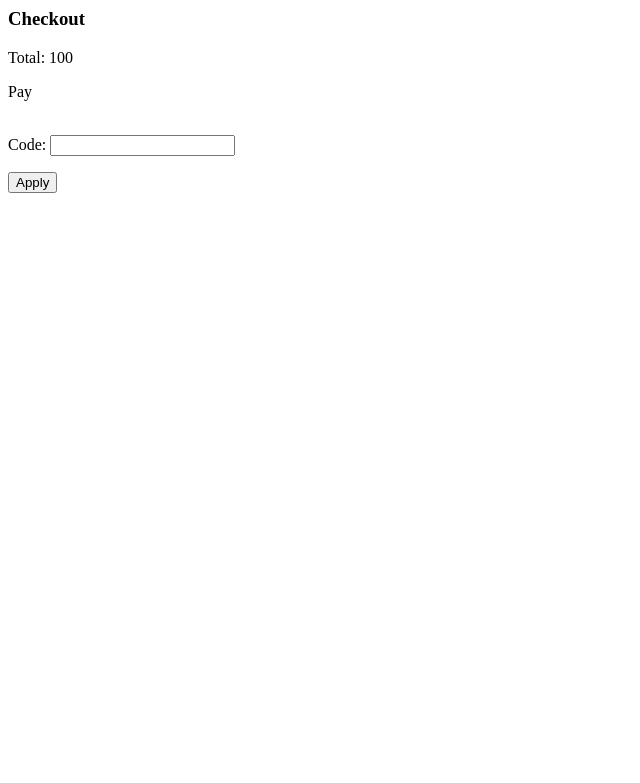
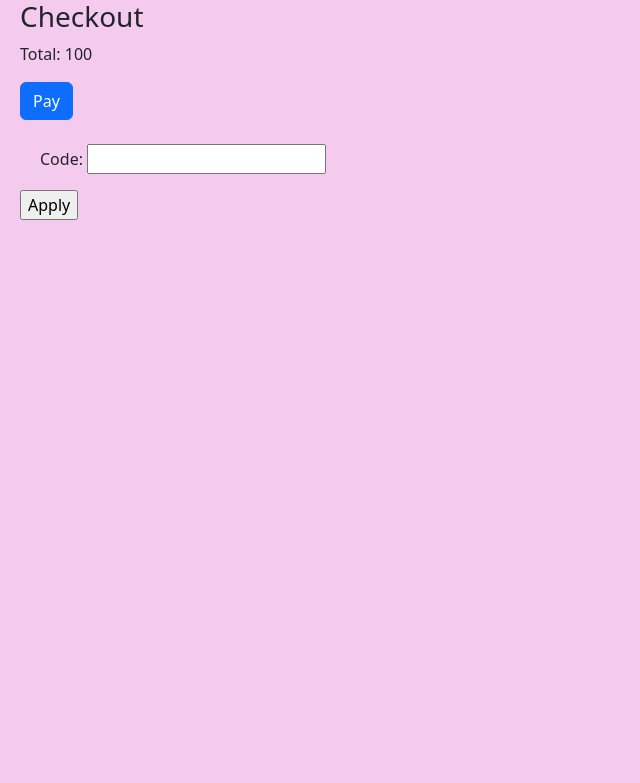
Before and after one commit to sakinehbkhsk/Django-Shop, a Django app: page /order/detail/1/ in a window 1280 px wide. Shown: the top 783 px of the page, without its empty margins (0-640 px from the left). Run offline with Django 4.2, Linux system fonts and the light colour scheme; a user stored in the database is signed in; tables that the repository leaves empty hold one stand-in row (values such as "Sample post"); some libraries are stand-ins or nearby versions.

Commit message:
fix:add styles to order

```diff
--- a/shop/order/templates/order/order.html
+++ b/shop/order/templates/order/order.html
@@ -1,11 +1,21 @@
 
 
 {% block content %}
+{% load static %}
+<link  href="{% static 'assets/css/vendor/bootstrap.min.css' %}" rel="stylesheet">
+<style>
+    body {
+        background-color: #F5CAEF;
+    }
+    h3, p, a, form {
+        margin-left: 20px;
+    }
+</style>
     <h3>Checkout</h3>
     <p>Total: {{ order.get_total_price }}</p>
     <a class="btn btn-primary">Pay</a>
 <br><br>
-    <form action="{% url 'orders:apply_coupon' order.id %}" method="post">
+    <form action="{% url 'order:apply_offer' order.id %}" method="post">
         {% csrf_token %}
         {{ form.as_p }}
         <input type="submit" value="Apply">
```
